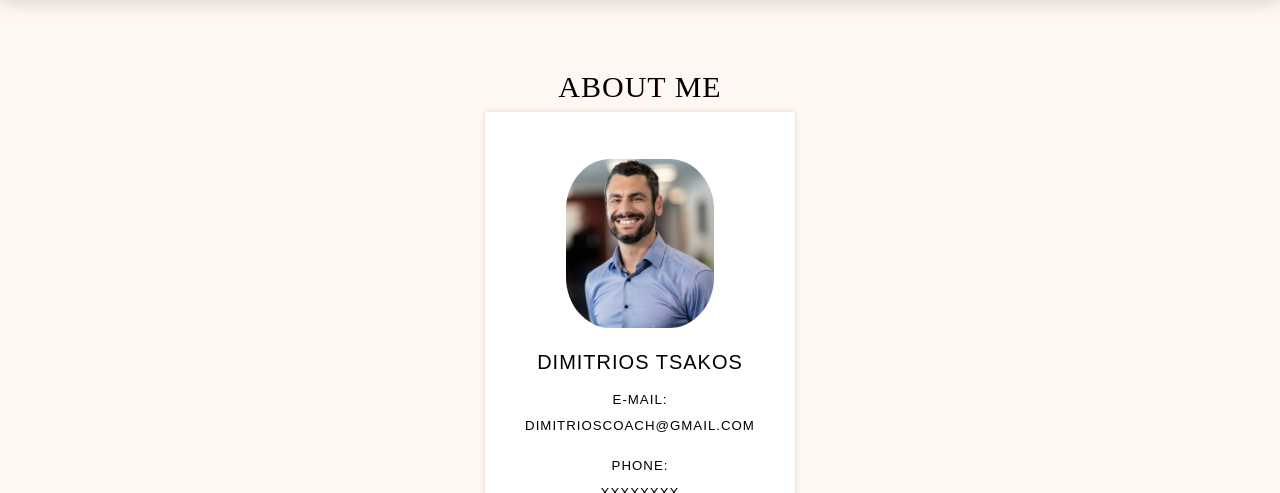
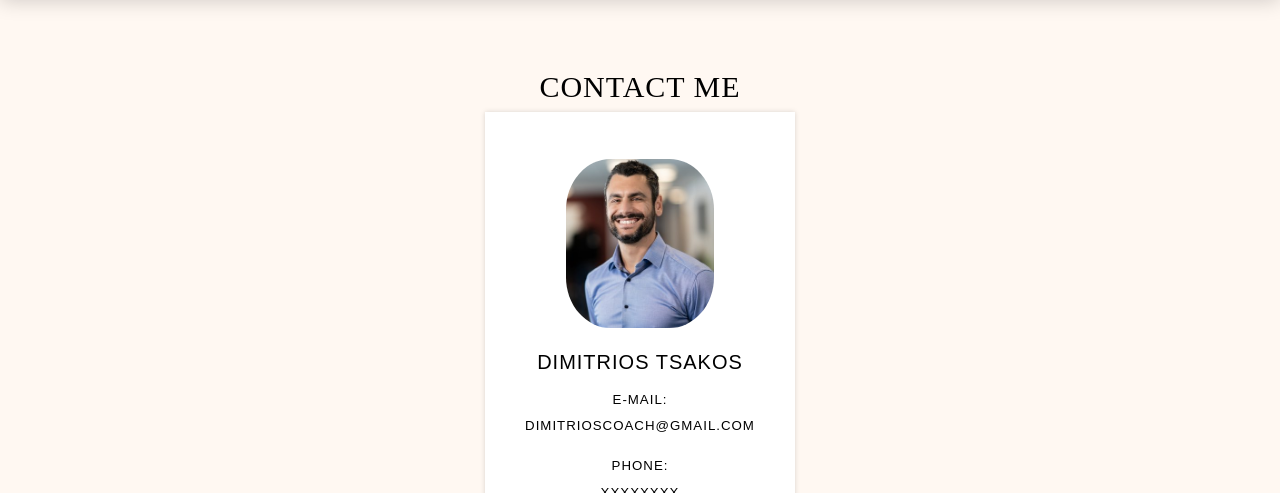
Before and after one commit to louiseserichsen/lifenow, a plain HTML site: page 2. semester eksamen/Index.html in a window 1280 px wide. Shown: the part 99-592 px from the top of the page. Drawn offline with nearby package versions, Linux system fonts and the light colour scheme; files whose address does not match are found by name.

Commit message:
Update Index.html

```diff
--- a/2. semester eksamen/Index.html
+++ b/2. semester eksamen/Index.html
@@ -188,7 +188,7 @@
   </section>
 
        <!--her kan der indsættes tekst -->
-       <h1 style="font-size:300%; color: black; font-family: poppins;"> ABOUT ME </h1>
+       <h1 style="font-size:300%; color: black; font-family: poppins;"> CONTACT ME </h1>
 
 
             <!--Dette er indholdet i kontaktboksen -->
```
